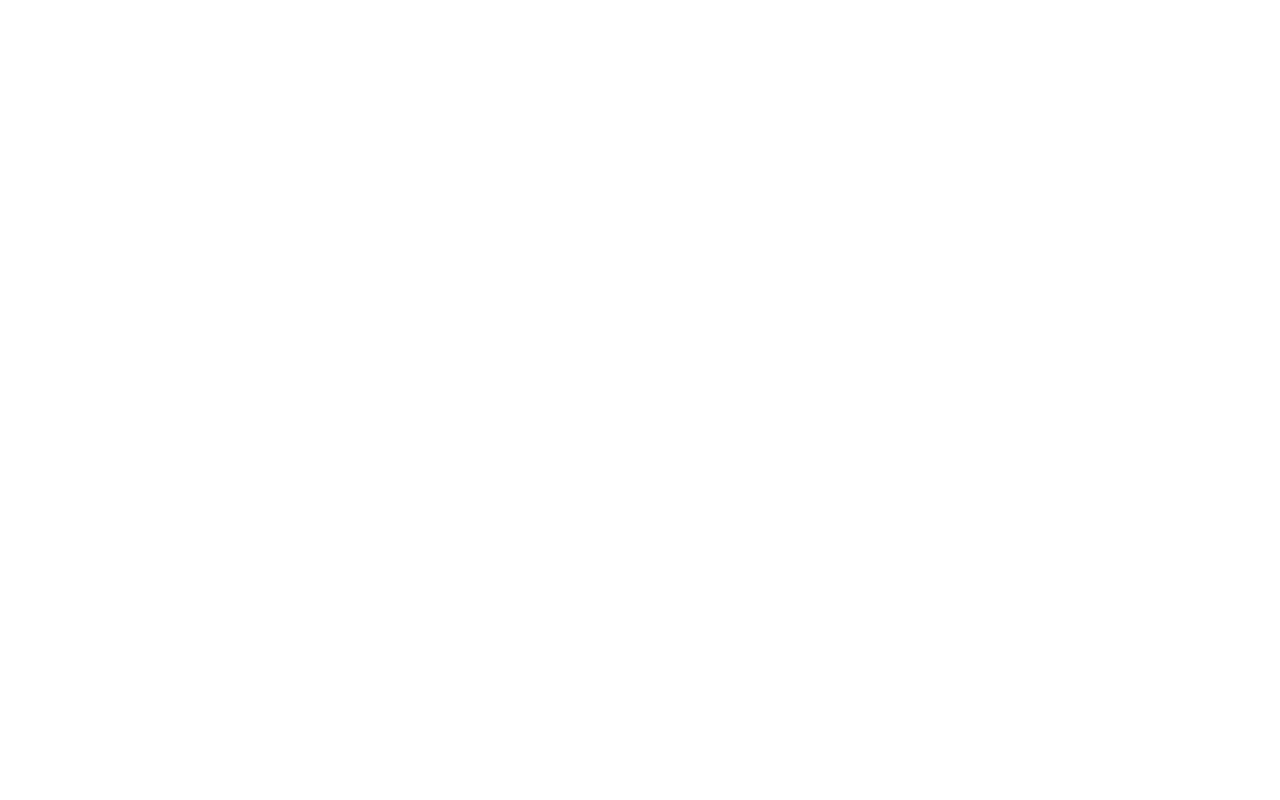
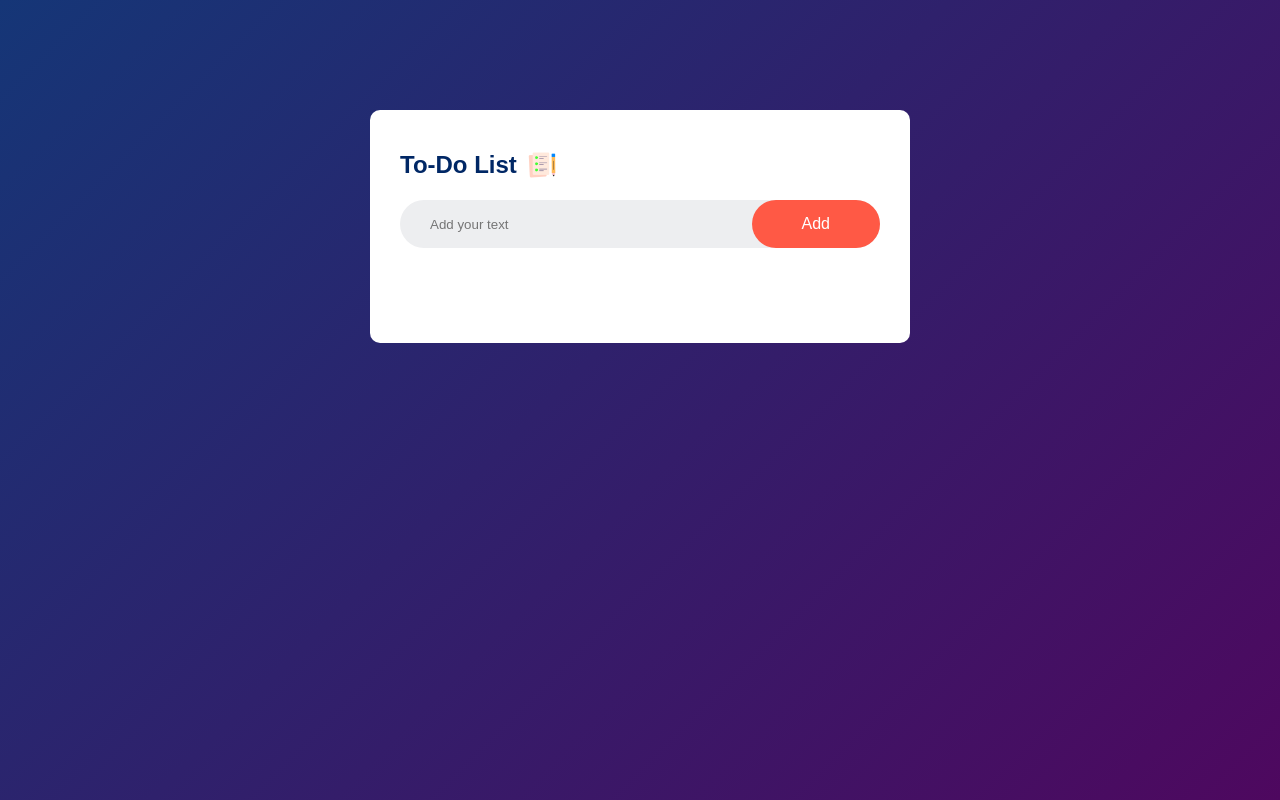
Before and after one commit to 0xR3TRO/To-Do-List, a plain HTML site: page index.html in a window 1280 px wide. Drawn offline with Linux system fonts and the light colour scheme.

Commit message:
HTML (v.0.2)

```diff
--- a/index.html
+++ b/index.html
@@ -12,7 +12,29 @@
     <title>To Do List</title>
 </head>
 <body>
+    <!-- main container -->
+    <div class="container">
 
+        <!-- to do list app -->
+        <div class="todo-app">
+
+            <!-- title -->
+            <h2>To-Do List <img src="Images/icon.png"></h2>
+
+            <!-- task -->
+            <div class="row">
+                <input type="text" id="input-box" placeholder="Add your text">
+                <button>Add</button>
+            </div>
+
+
+            <ul id="list-container">
+                <!-- <li class="checked">Task 1</li>
+                <li>Task 2</li>
+                <li>Task 3</li> -->
+            </ul>
+        </div>
+    </div>
 
     <!-- script -->
     <script src="script.js"></script>
--- a/style.css
+++ b/style.css
@@ -0,0 +1,94 @@
+*{
+    margin: 0;
+    padding: 0;
+    font-family: 'Poppins', sans-serif;
+    box-sizing: border-box;
+}
+
+.container{
+    width: 100%;
+    min-height: 100vh;
+    background: linear-gradient(135deg, #153677, #4e085f);
+    padding: 10px;
+}
+
+.todo-app{
+    width: 100%;
+    max-width: 540px;
+    background: #fff;
+    margin: 100px auto 20px;
+    padding: 40px 30px 70px;
+    border-radius: 10px;
+}
+
+.todo-app h2{
+    color: #002765;
+    display: flex;
+    align-items: center;
+    margin-bottom: 20px;
+}
+
+.todo-app h2 img{
+    width: 30px;
+    margin-left: 10px;
+}
+
+.row{
+    display: flex;
+    align-items: center;
+    justify-content: space-between;
+    background: #edeef0;
+    border-radius: 30px;
+    padding-left: 20px;
+    margin-bottom: 25px;
+}
+
+input{
+    flex: 1;
+    border: none;
+    outline: none;
+    background: transparent;
+    padding: 10px;
+}
+
+button{
+    border: none;
+    outline: none;
+    padding: 15px 50px;
+    background-color: #ff5945;
+    color: #fff;
+    font-size: 16px;
+    cursor: pointer;
+    border-radius: 40px;
+}
+
+ul li{
+    list-style: none;
+    font-size: 17px;
+    padding: 12px 8px 12px 50px;
+    user-select: none;
+    cursor: pointer;
+    position: relative;
+}
+
+ul li::before{
+    content: '';
+    position: absolute;
+    height: 28px;
+    width: 28px;
+    border-radius: 50%;
+    background-image: url(Images/unchecked.png);
+    background-size: cover;
+    background-position: center;
+    top: 12px;
+    left: 8px;
+}
+
+ul li.checked{
+    color: #555;
+    text-decoration: line-through;
+}
+
+ul li.checked::before{
+    background-image: url(Images/checked.png);
+}
```
